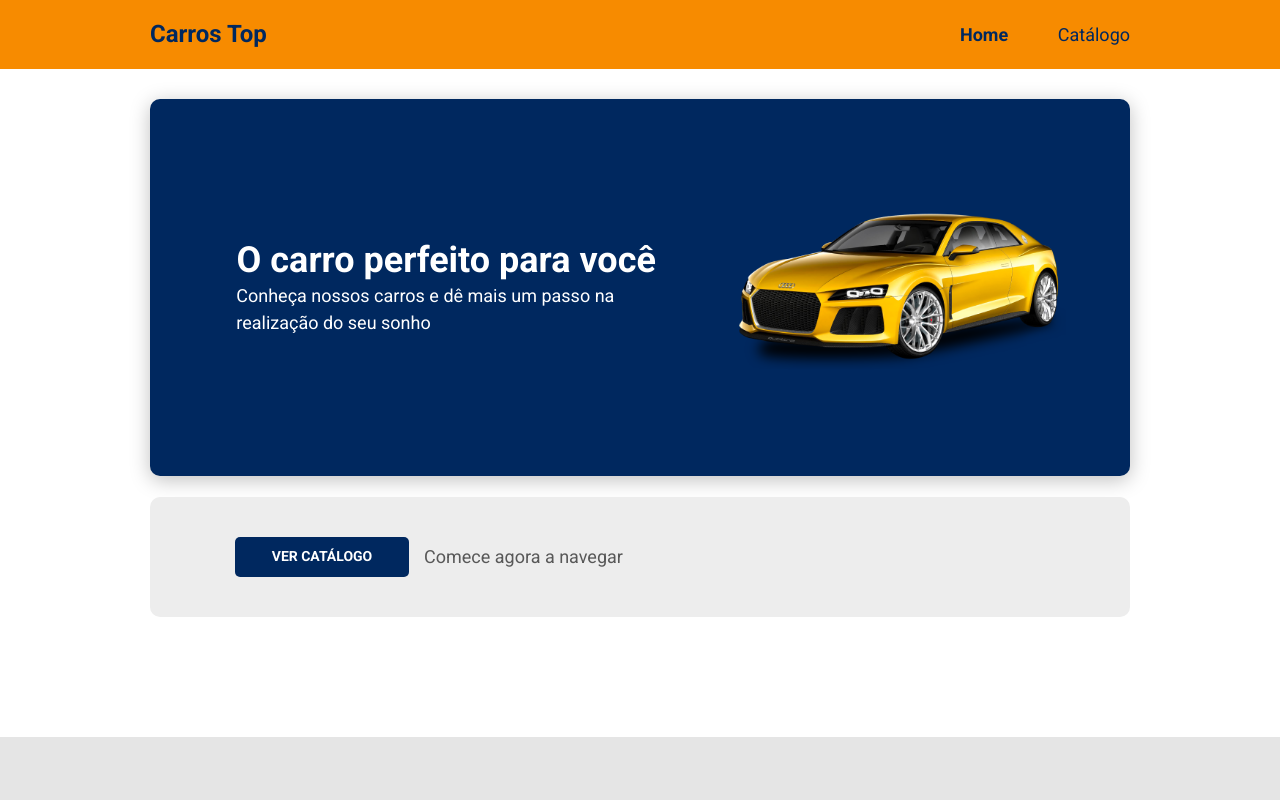
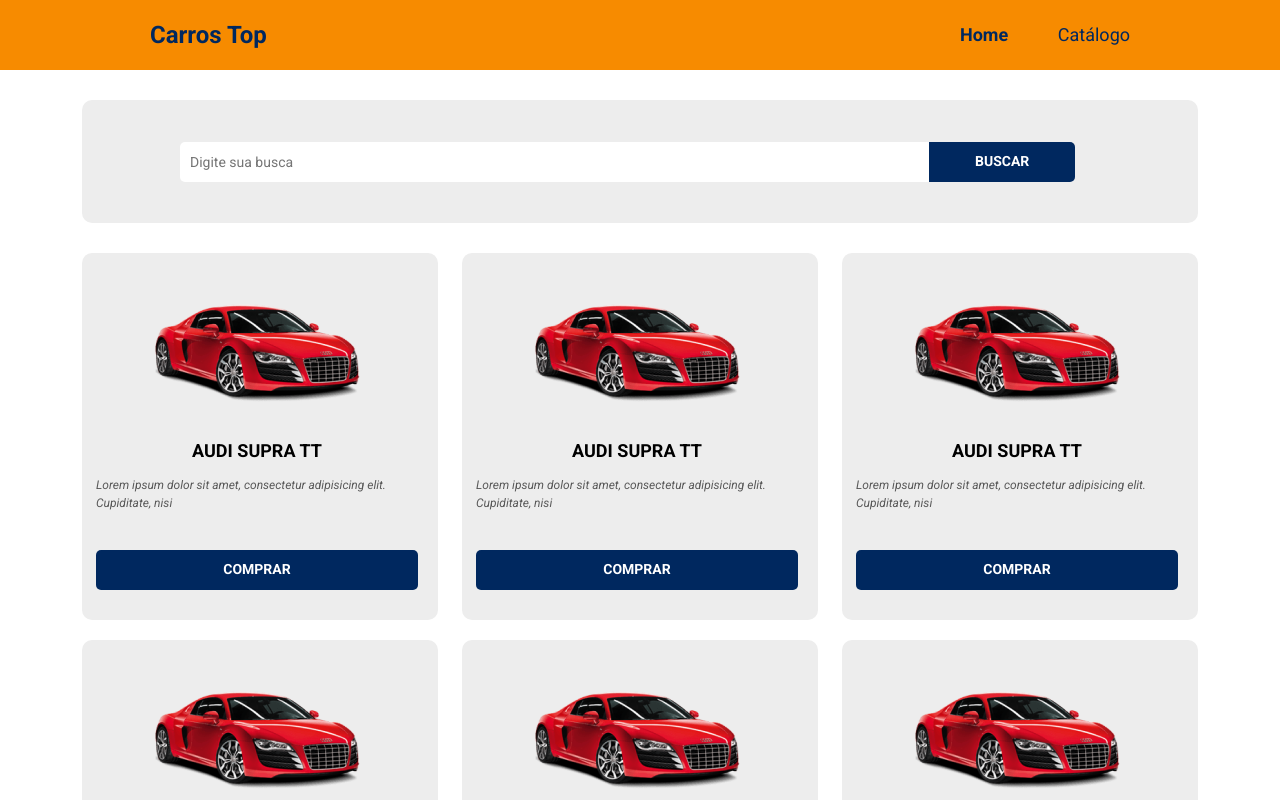
Before and after one commit to Melquisedeque-Marins/Bootcamp-react-devsuperior-task01, a React (Create React App) app: page / in a window 1280 px wide. Shown: the top 800 px of the page. Built offline with nearby package versions, Linux system fonts and the light colour scheme.

Commit message:
Catalog screen

```diff
--- a/src/App.tsx
+++ b/src/App.tsx
@@ -1,11 +1,18 @@
 import './assets/styles/custom.scss';
 import './App.css';
+
+import CarCard from 'components/CarCard';
+import Catalogo from 'pages/Catalogo';
 import Navbar from 'components/Navbar';
-import Home from 'pages/Home';
+import SearchButton from 'components/SearchButton';
 
 function App() {
   return (
-   <Home/>
+    <>
+    <Navbar />
+    <Catalogo />
+
+    </>
   );
 }
 
--- a/src/assets/styles/custom.scss
+++ b/src/assets/styles/custom.scss
@@ -2,7 +2,7 @@
   'primary': #F78B00,
 );
 
-$body-bg: #E5E5E5;
+$body-bg: #FFF;
 $body-color: #263238;
 
 @import '~bootstrap/scss/bootstrap.scss'
--- /dev/null
+++ b/src/components/CarCard/index.tsx
@@ -0,0 +1,24 @@
+import './styles.css';
+import carCard from 'assets/images/carCard.png';
+const CarCard = () => {
+
+    return (
+        <div className="card-container">
+            <div className="card-img">
+                <img src={carCard} alt="imagem carro" />
+                <div className="title">
+                    <h3>Audi Supra TT</h3>
+                </div>
+                <div className="text">
+                    <p>Lorem ipsum dolor sit amet, consectetur adipisicing elit. Cupiditate, nisi</p>
+                </div>
+                <div className="button">
+                    <button>comprar</button>
+                </div>
+            </div>
+        </div>
+
+    );
+}
+
+export default CarCard;
--- /dev/null
+++ b/src/components/CarCard/styles.css
@@ -0,0 +1,71 @@
+.card-img {
+    display: flex;
+    flex-direction: column;
+    align-items: center;
+    justify-content: center;
+    padding: 14px 22px 15px 21px;
+    background-color: #EDEDED;
+    border-radius: 10px;
+    margin-bottom: 20px;
+}
+
+.card-img img {
+    margin-bottom: 8px;
+
+}
+
+.card-img .title h3 {
+    color: #000;
+    font-size: 18px;
+    margin-bottom: 14px;
+}
+
+.text {
+    width: 100%;
+}
+.text p {
+    color: #585858;
+    font-size: 14px;
+    font-style: italic;
+    margin-bottom: 38px;
+    text-align: left;
+    padding: 0px;
+}
+
+.card-img button {
+    background-color: #00285F;
+    color: #FFF;
+    height: 40px;
+    border-radius: 5px;
+    font-size: 14px;
+    font-weight: 700;
+    text-transform: uppercase;
+    border-style: none;
+    margin-bottom: 15px;
+    width: 100%;
+}
+
+.button {
+    width: 100%;
+}
+
+@media (min-width: 576px) {
+    .text p {
+        font-size: 12px;
+    }
+
+    .card-img {
+        padding: 14px 20px 15px 14px;
+
+    }
+
+    .card-img .title h3 {
+        margin-bottom: 18px;
+    }
+}
+
+@media (min-width: 768px) {
+    .card-img .title h3 {
+        margin-bottom: 14px;
+    }
+}
--- a/src/components/Navbar/styles.css
+++ b/src/components/Navbar/styles.css
@@ -8,8 +8,14 @@
   color: #00285f;
 }
 
+.navbar {
+  padding: 0;
+  height: 70px;
+}
+
+
 .container-fluid {
-    padding: 20px;
+    padding-left: 20px;
     padding-right: 24px;
     display: flex;
     justify-content: space-between;
@@ -18,9 +24,7 @@
 
 
 
-.navbar {
-    padding: 0;
-}
+
 
 .navbar h4 {
   font-size: 24px;
--- /dev/null
+++ b/src/components/SearchButton/index.tsx
@@ -0,0 +1,18 @@
+import './styles.css';
+const SearchButton = () => {
+
+    return (
+        <>
+            <div className="button-container">
+                    <div className="input-div">
+                        <input type="text" placeholder='Digite sua busca' name="" id="" />
+                    </div>
+                    <button><h3>Buscar</h3></button>
+
+            </div>
+
+        </>
+    );
+}
+
+export default SearchButton;
--- /dev/null
+++ b/src/components/SearchButton/styles.css
@@ -0,0 +1,77 @@
+.button-container {
+    background-color: #EDEDED;
+    border-radius: 10px;
+    height: 86px;
+    display: flex;
+    align-items: center;
+    padding: 0px 10px;
+    margin-bottom: 20px;
+    margin-top: 20px;
+}
+
+
+
+.input-div{
+    display: flex;
+    width: 100%;
+
+}
+
+input {
+    height: 40px;
+    width: 100%;
+    background: #FFFFFF;
+    border-radius: 5px 0px 0px 5px;
+    border-style: none;
+    padding-left: 10px;
+    font-size: 14px;
+    font-weight: 400;
+}
+
+button {
+    height: 40px;
+    width: 77PX;
+    background-color: #00285F;
+    border-style: none;
+    border-radius: 0px 5px 5px 0px;
+}
+
+h3 {
+    padding: 0px 8px 0px 14px;
+    font-size: 14px;
+    font-weight: 700;
+    color: #FFF;
+    text-transform: uppercase;
+}
+
+@media (min-width: 576px) {
+
+    .button-container {
+
+        height: 123px;
+        padding: 0px 20px;
+        margin-bottom: 30px;
+        margin-top: 30px;
+    }
+
+    button {
+        width: 174PX;
+    }
+
+    h3 {
+        padding: 0px 0px 0px 0px;
+    }
+}
+
+@media (min-width: 992px) {
+
+    .button-container {
+        padding: 0px 97px;
+    }
+}
+
+@media (min-width: 1280px) {
+    .button-container {
+        padding: 0px 123px 0px 98px;
+    }
+}
--- /dev/null
+++ b/src/pages/Catalogo/index.tsx
@@ -0,0 +1,48 @@
+import CarCard from "components/CarCard";
+import Navbar from "components/Navbar";
+import SearchButton from "components/SearchButton";
+import "./styles.css";
+
+const Catalogo = () => {
+  return (
+    <>
+      <div className="container my-3">
+
+            <SearchButton />
+          <div className="row">
+            <div className="col-sm-6 col-lg-4 col-xl-4">
+                <CarCard />
+            </div>
+            <div className="col-sm-6 col-lg-4 col-xl-4">
+                <CarCard />
+            </div>
+            <div className="col-sm-6 col-lg-4 col-xl-4">
+                <CarCard />
+            </div>
+            <div className="col-sm-6 col-lg-4 col-xl-4">
+                <CarCard />
+            </div>
+            <div className="col-sm-6 col-lg-4 col-xl-4">
+                <CarCard />
+            </div>
+            <div className="col-sm-6 col-lg-4 col-xl-4">
+                <CarCard />
+            </div>
+            <div className="col-sm-6 col-lg-4 col-xl-4">
+                <CarCard />
+            </div>
+            <div className="col-sm-6 col-lg-4 col-xl-4">
+                <CarCard />
+            </div>
+            <div className="col-sm-6 col-lg-4 col-xl-4">
+                <CarCard />
+            </div>
+
+
+          </div>
+      </div>
+    </>
+  );
+};
+
+export default Catalogo;
```
Also changed, not shown: src/assets/images/carCard.png (added), src/pages/Catalogo/styles.css (added), 1 other file (tests, documents, lock files or other folders).
